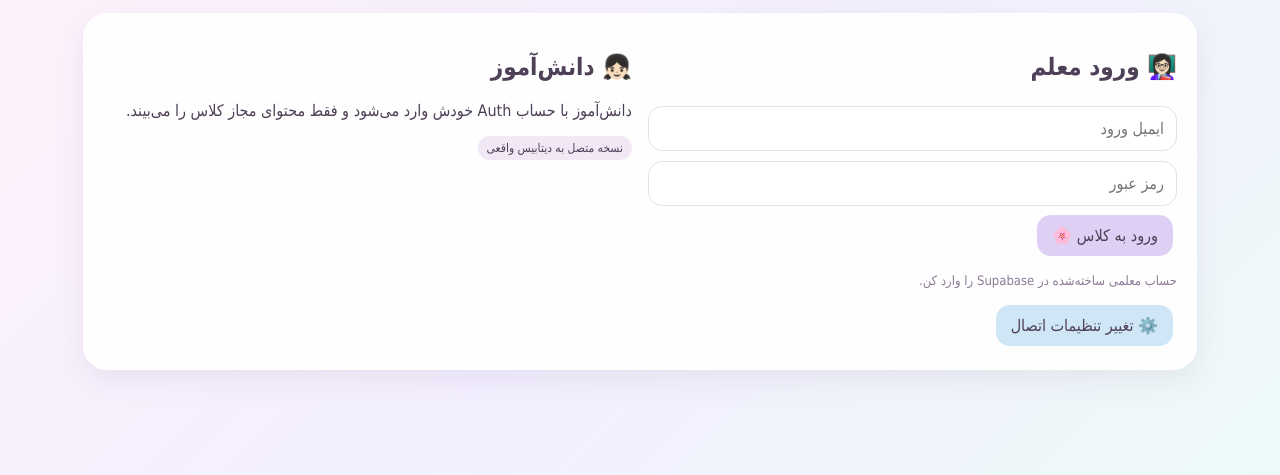
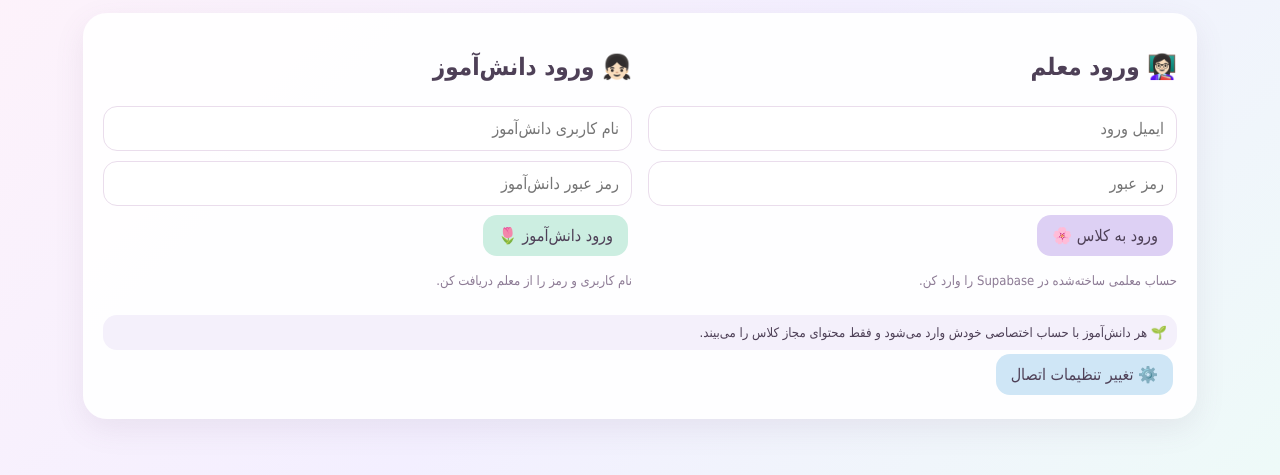
Before and after one commit to somayeh-karavan/kelas-sheshom-asieh-, a plain HTML site: page index.html in a window 1280 px wide. Shown: the part 173-648 px from the top of the page. Drawn offline with nearby package versions, Linux system fonts and the light colour scheme.

Commit message:
Add files via upload

```diff
--- a/index.html
+++ b/index.html
@@ -69,7 +69,26 @@ renderGameBuilder();testQuestionTypeChanged();
 <div class="danger-note">🔐 کلید <b>sb_secret_...</b> را اینجا وارد نکن. این برنامه فقط به Publishable Key نیاز دارد.</div>
 </section>
 
-<section id="login" class="card hidden"><div class="grid"><div><h2>👩🏻‍🏫 ورود معلم</h2><input id="loginEmail" class="input" type="email" placeholder="ایمیل ورود"><input id="loginPass" class="input" type="password" placeholder="رمز عبور"><button class="btn purple" onclick="login()">ورود به کلاس 🌸</button><p class="muted">حساب معلمی ساخته‌شده در Supabase را وارد کن.</p></div><div><h2>👧🏻 دانش‌آموز</h2><p>دانش‌آموز با حساب Auth خودش وارد می‌شود و فقط محتوای مجاز کلاس را می‌بیند.</p><span class="pill">نسخه متصل به دیتابیس واقعی</span></div></div><button class="btn blue" onclick="showSetup()">⚙️ تغییر تنظیمات اتصال</button></section>
+<section id="login" class="card hidden">
+<div class="grid">
+  <div>
+    <h2>👩🏻‍🏫 ورود معلم</h2>
+    <input id="loginEmail" class="input" type="email" placeholder="ایمیل ورود" autocomplete="username">
+    <input id="loginPass" class="input" type="password" placeholder="رمز عبور" autocomplete="current-password">
+    <button class="btn purple" onclick="login()">ورود به کلاس 🌸</button>
+    <p class="muted">حساب معلمی ساخته‌شده در Supabase را وارد کن.</p>
+  </div>
+  <div>
+    <h2>👧🏻 ورود دانش‌آموز</h2>
+    <input id="studentLoginUsername" class="input" type="text" placeholder="نام کاربری دانش‌آموز" autocomplete="username" autocapitalize="none">
+    <input id="studentLoginPass" class="input" type="password" placeholder="رمز عبور دانش‌آموز" autocomplete="current-password">
+    <button class="btn green" onclick="studentLogin()">ورود دانش‌آموز 🌷</button>
+    <p class="muted">نام کاربری و رمز را از معلم دریافت کن.</p>
+  </div>
+</div>
+<div class="hint" style="margin-top:14px">🌱 هر دانش‌آموز با حساب اختصاصی خودش وارد می‌شود و فقط محتوای مجاز کلاس را می‌بیند.</div>
+<button class="btn blue" onclick="showSetup()">⚙️ تغییر تنظیمات اتصال</button>
+</section>
 
 <section id="app" class="hidden"><div class="card"><div style="display:flex;justify-content:space-between;gap:10px;align-items:center"><div><h2 id="hello"></h2><span id="sub" class="muted"></span></div><button class="btn red" onclick="logout()">خروج</button></div>
 <div id="tn" class="nav hidden"><button onclick="tab('home',this)" class="active">🏠 خانه</button><button onclick="tab('students',this)">👧 دانش‌آموزان</button><button onclick="tab('content',this)">📚 محتوا</button><button onclick="tab('tests',this)">🧠 آزمون‌ها</button><button onclick="tab('reports',this)">📊 گزارش‌ها</button></div>
@@ -193,7 +212,8 @@ function init(){const c=getConfig();if(c.url&&c.key){sb=supabase.createClient(c.
 function showSetup(){$('login').classList.add('hidden');$('setup').classList.remove('hidden');const c=getConfig();$('cfgUrl').value=c.url;$('cfgKey').value=c.key}
 function saveConfig(){const url=$('cfgUrl').value.trim(),key=$('cfgKey').value.trim();if(!url||!key)return toast('هر دو مقدار را وارد کن.',false);if(!url.startsWith('https://'))return toast('Project URL باید با https:// شروع شود.',false);if(key.startsWith('sb_secret_'))return toast('کلید secret را وارد نکن. Publishable Key لازم است.',false);localStorage.setItem('asieh_supabase_url',url);localStorage.setItem('asieh_supabase_key',key);sb=supabase.createClient(url,key,{auth:{persistSession:true,autoRefreshToken:true,detectSessionInUrl:false}});$('setup').classList.add('hidden');$('login').classList.remove('hidden');toast('اتصال تنظیم شد. حالا وارد حساب شو.')}
 function clearConfig(){localStorage.removeItem('asieh_supabase_url');localStorage.removeItem('asieh_supabase_key');location.reload()}
-async function login(){const email=$('loginEmail').value.trim(),password=$('loginPass').value;if(!email||!password)return toast('ایمیل و رمز عبور را وارد کن.',false);const{data,error}=await sb.auth.signInWithPassword({email,password});if(error)return toast('ورود انجام نشد: '+error.message,false);await loadSession(data.user)}
+async function login(){const email=$('loginEmail').value.trim(),password=$('loginPass').value;if(!email||!password)return toast('ایمیل و رمز عبور را وارد کن.',false);const{data,error}=await sb.auth.signInWithPassword({email,password});if(error)return toast('ورود معلم انجام نشد: '+error.message,false);await loadSession(data.user)}
+async function studentLogin(){const username=$('studentLoginUsername').value.trim().toLowerCase(),password=$('studentLoginPass').value;if(!username||!password)return toast('نام کاربری و رمز عبور دانش‌آموز را وارد کن.',false);if(!/^[a-z0-9_]{3,30}$/.test(username))return toast('نام کاربری معتبر نیست.',false);const email=`${username}@students.asieh.local`;const{data,error}=await sb.auth.signInWithPassword({email,password});if(error)return toast('ورود دانش‌آموز انجام نشد. نام کاربری یا رمز عبور را بررسی کن.',false);await loadSession(data.user)}
 async function resume(){const{data}=await sb.auth.getSession();if(data.session)await loadSession(data.session.user)}
 async function loadSession(user){const{data,error}=await sb.from('profiles').select('id,username,full_name,role,is_active').eq('id',user.id).single();if(error)return toast('پروفایل کاربر پیدا نشد: '+error.message,false);if(!data.is_active)return toast('این حساب غیرفعال است.',false);currentProfile=data;currentRole=data.role;$('login').classList.add('hidden');$('setup').classList.add('hidden');$('app').classList.remove('hidden');$('hello').textContent='سلام '+(data.full_name||data.username||'دوست من')+' 🌷';$('sub').textContent=data.role==='teacher'?'پنل مدیریت کلاس':'پنل شخصی دانش‌آموز';$('tn').classList.toggle('hidden',data.role!=='teacher');$('sn').classList.toggle('hidden',data.role!=='student');$('statusText').textContent='اتصال موفق است و اطلاعات از Supabase خوانده می‌شود. 🌱';if(data.role==='teacher'){tab('home');await renderTeacher()}else{tab('today');await renderStudent()}}
 async function logout(){await sb.auth.signOut();location.reload()}
```
